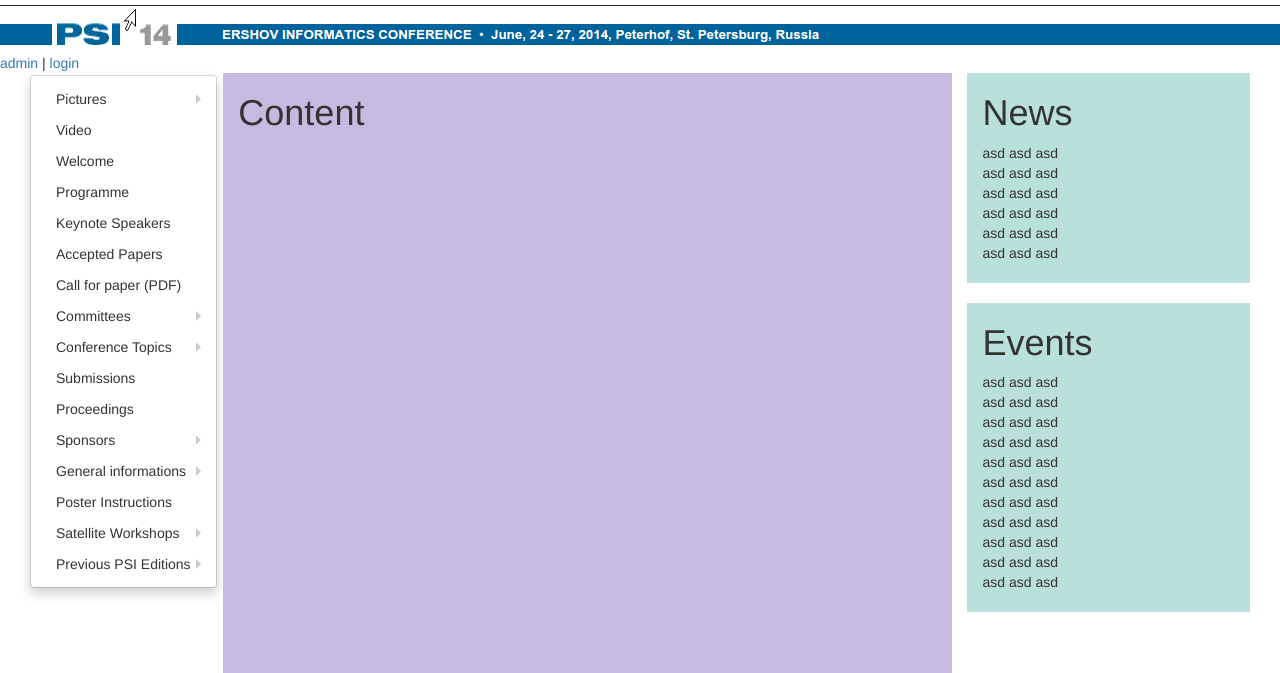
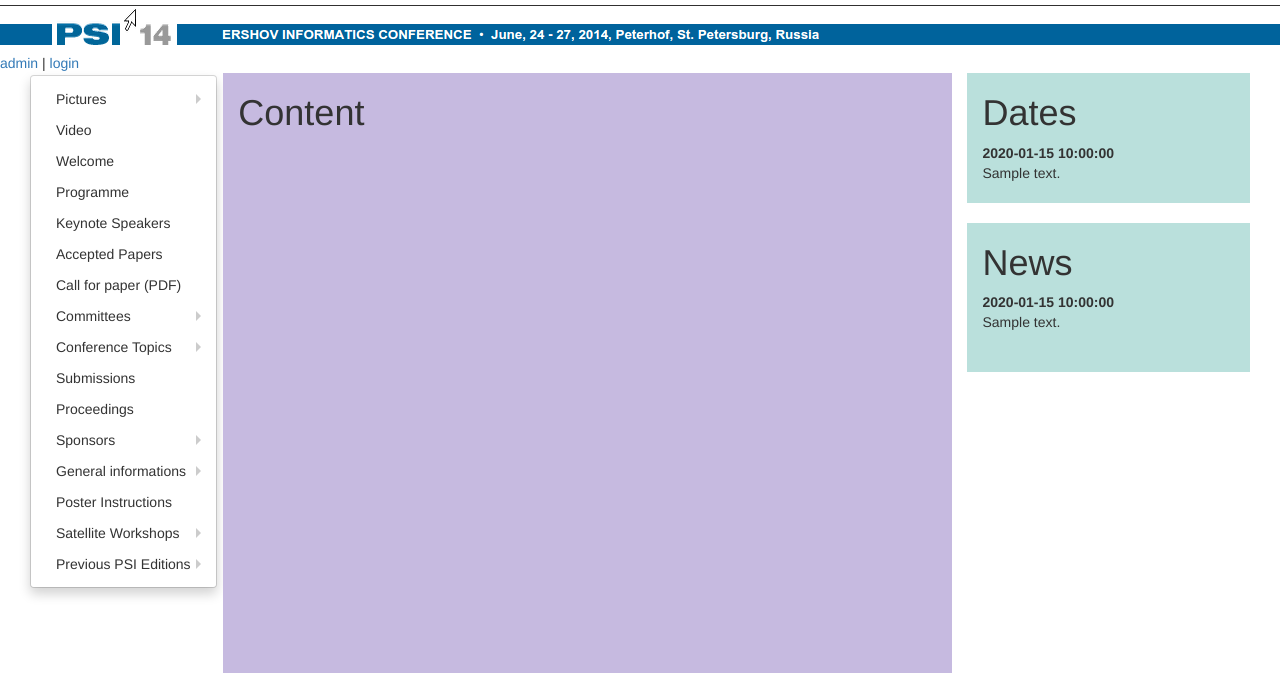
Before and after one commit to lunatik-210/psi, a Flask app: template app/templates/main.html in a window 1280 px wide; the page is wider, and only the part inside the window is pictured. Shown: the part 145-818 px from the top of that part. Run offline with Flask 2, Linux system fonts and the light colour scheme; the template is opened without the code that fills it: most values are stand-ins (such as "Sample title", 1, 10 or a date in 2020); parts of the project's set-up code (start-up, migrations or seed data) failed here and were passed over; some libraries are stand-ins or nearby versions.

Commit message:
important news and dates are now being displayed at the homepage

```diff
--- a/app/main/views.py
+++ b/app/main/views.py
@@ -1,4 +1,8 @@
 from flask import render_template
 
+from app.models.models import ImportantDate, NewsItem
+
+
 def hello_world():
-    return render_template('main.html')
+    return render_template('main.html', dates=ImportantDate.objects.all(),
+                           news=NewsItem.objects.all())
--- a/app/templates/main.html
+++ b/app/templates/main.html
@@ -33,28 +33,22 @@
 
         <div class="col-md-3">
             <div class="container-fluid right_menu">
-                <h1>News</h1>
-                <span>asd asd asd</span><br>
-                <span>asd asd asd</span><br>
-                <span>asd asd asd</span><br>
-                <span>asd asd asd</span><br>
-                <span>asd asd asd</span><br>
-                <span>asd asd asd</span><br><br>
+                <h1>Dates</h1>
+                {% for post in dates %}
+                <b><span>{{ post.date }}</span><br>  </b>
+                <span>{{ post.description }}</span><br>
+                <br>
+                {% endfor %}
             </div>
             <br>
             <div class="container-fluid right_menu">
-                <h1>Events</h1>
-                <span>asd asd asd</span><br>
-                <span>asd asd asd</span><br>
-                <span>asd asd asd</span><br>
-                <span>asd asd asd</span><br>
-                <span>asd asd asd</span><br>
-                <span>asd asd asd</span><br>
-                <span>asd asd asd</span><br>
-                <span>asd asd asd</span><br>
-                <span>asd asd asd</span><br>
-                <span>asd asd asd</span><br>
-                <span>asd asd asd</span><br><br>
+                <h1>News</h1>
+                {% for news_item in news %}
+                <b><span>{{ news_item.date }}</span><br></b>
+                <span>{{ news_item.content }}</span><br>
+                <br>
+                {% endfor %}
+                <br>
             </div>
 
         </div>
```
